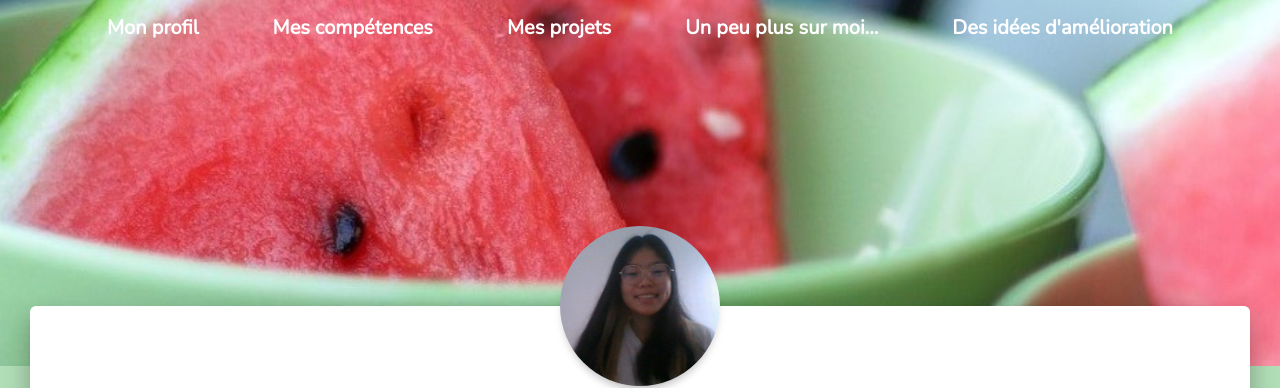
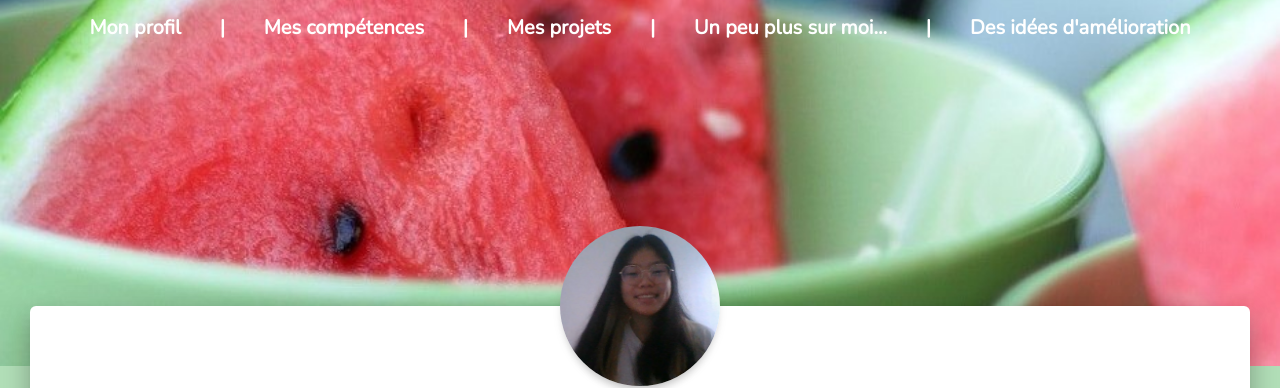
Before and after one commit to Pan-Sophie/CV, a plain HTML site: page index.html in a window 1280 px wide. Shown: the top 388 px of the page. Drawn offline with nearby package versions, Linux system fonts and the light colour scheme.

Commit message:
add navbar's visibilty

```diff
--- a/index.html
+++ b/index.html
@@ -15,9 +15,13 @@
     <div class="navbar">
         <div class="container">
             <a href="index.html">Mon profil</a>
+            <p>|</p>
             <a href="#">Mes compétences</a>
+            <p>|</p>
             <a href="#">Mes projets</a>
+            <p>|</p>
             <a href="#">Un peu plus sur moi...</a>
+            <p>|</p>
             <a href="#">Des idées d'amélioration</a>
         </div>
     </div>
--- a/styles/style.css
+++ b/styles/style.css
@@ -46,7 +46,7 @@ body{
     display: flex;
     justify-content: space-around;
 }
-.navbar a{
+.navbar a, .navbar p{
     text-decoration: none;
     color:rgba(255,255,255,1);
     display: inline-block;
```
